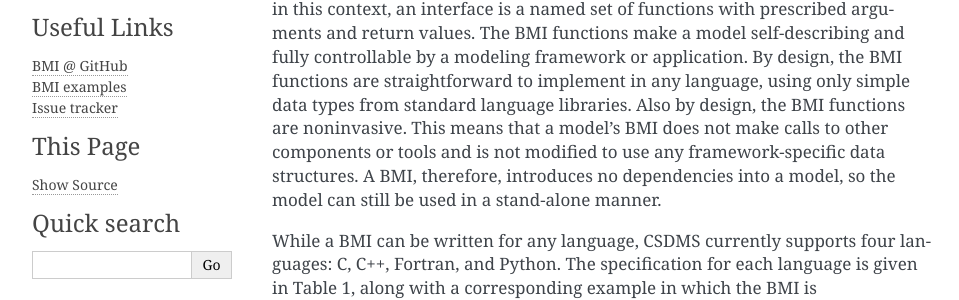
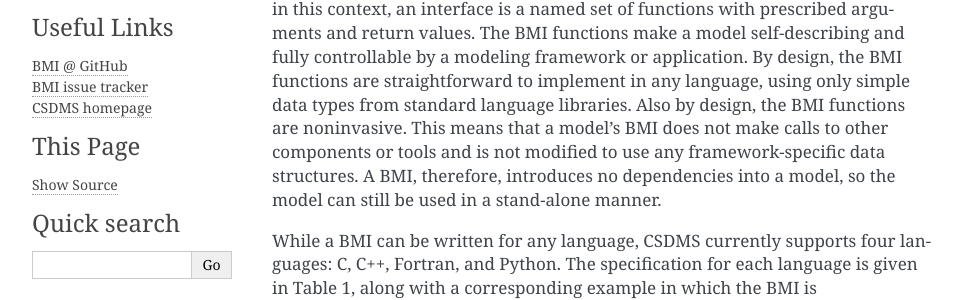
Before and after one commit to csdms/bmi, a Sphinx documentation site: the page built from docs/source/index.rst, in a window 1280 px wide and 900 px high. Shown: the part 240-540 px from the top of the window, without its empty margins (148-1107 px from the left). Built offline with Sphinx 7.4.7, drawn with Linux system fonts in a browser that asks for light colours; formulas are drawn with MathJax 3.

Commit message:
Replace examples link with link to CSDMS homepage

```diff
--- a/docs/source/_templates/links.html
+++ b/docs/source/_templates/links.html
@@ -1,6 +1,6 @@
 <h3>Useful Links</h3>
 <ul>
   <li><a href="https://github.com/csdms/bmi/">BMI @ GitHub</a></li>
-  <li><a href="https://github.com/csdms/bmi/tree/master/bindings">BMI examples</a></li>
-  <li><a href="https://github.com/csdms/bmi/issues">Issue tracker</a></li>
+  <li><a href="https://github.com/csdms/bmi/issues">BMI issue tracker</a></li>
+  <li><a href="https://csdms.colorado.edu">CSDMS homepage</a></li>
 </ul>
```
